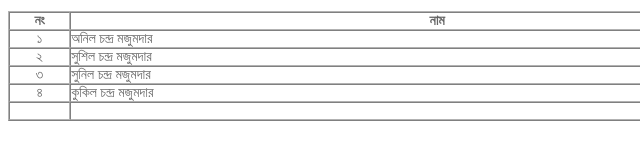
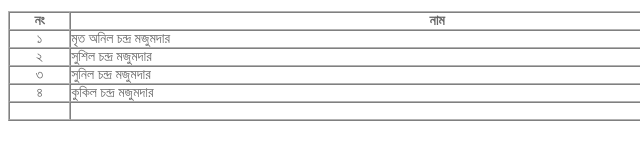
Before and after one commit to suvaddaup/index.php-onlinetrack-warish_onosondan-tid-20232613869003562, a plain HTML site: page index.html in a window 1280 px wide. Shown: the part 521-680 px from the top of the page, 0-640 px from the left. Drawn offline with Linux system fonts and the light colour scheme.

Commit message:
Update index.html

```diff
--- a/index.html
+++ b/index.html
@@ -192,7 +192,7 @@
 			</tr>
 								<tr>
 						<td style="text-align:center;">১</td>
-						<td style="">অনিল চন্দ্র মজুমদার</td>
+						<td style="">মৃত অনিল চন্দ্র মজুমদার</td>
 						<td style="text-align:center;">পুত্র</td>
 						<td style="text-align:center;" >৮০</td>
 					</tr>
```
